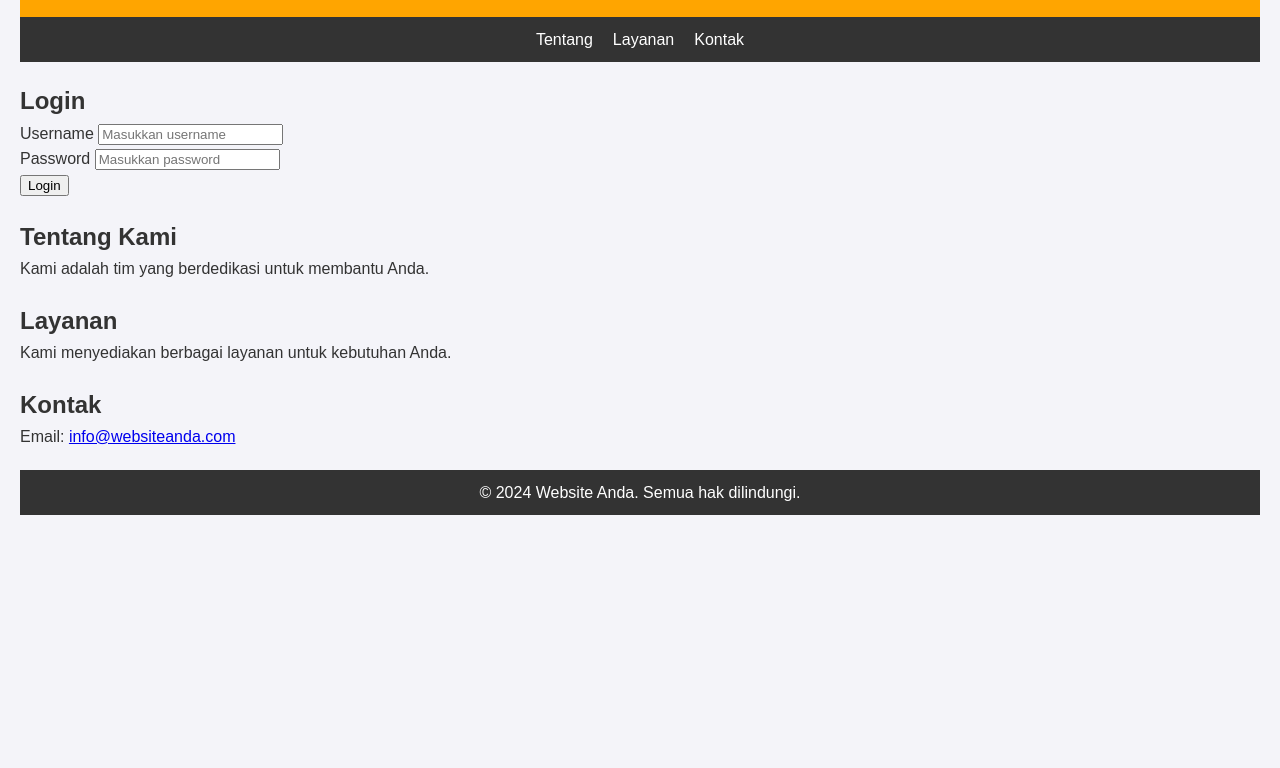
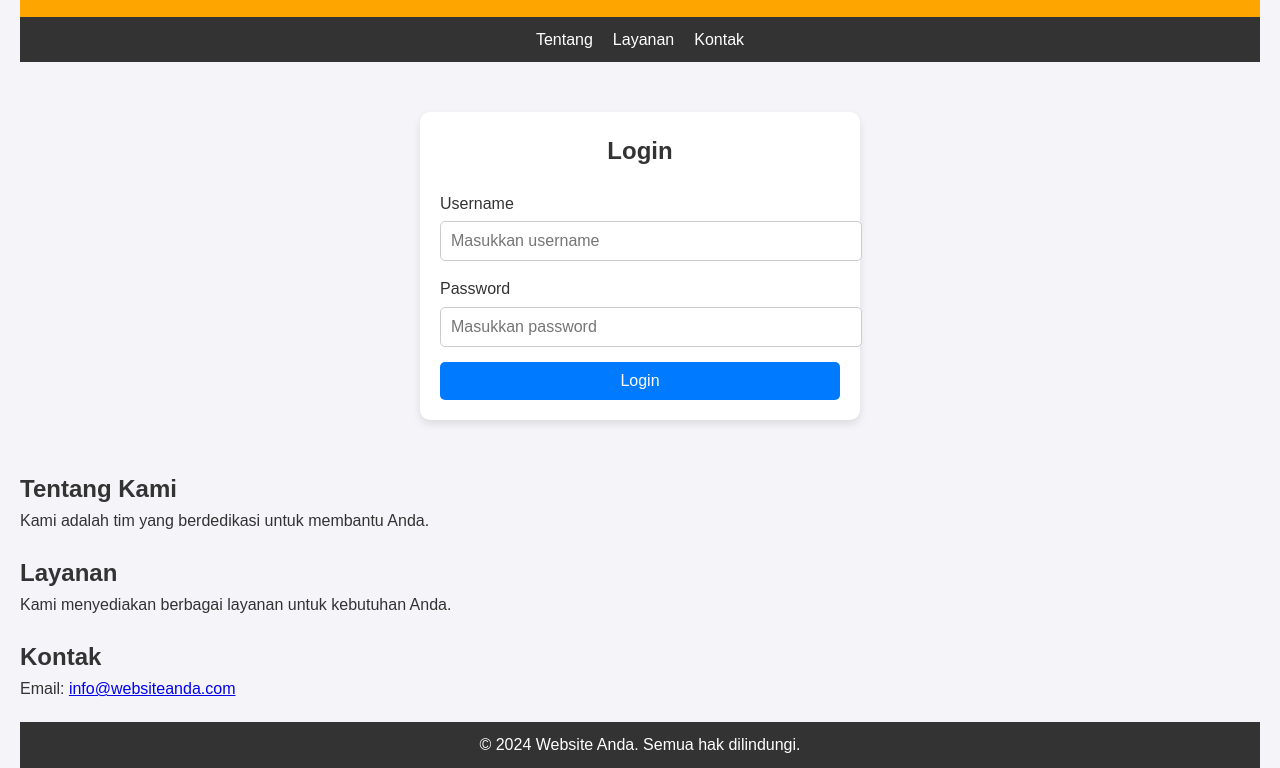
Before and after one commit to Henhaku/REWA, a plain HTML site: page index.html in a window 1280 px wide. Shown: the part 100-868 px from the top of the page. Before the commit the page ends 800 px from the top, so only its background shows below. Drawn offline with Linux system fonts and the light colour scheme.

Commit message:
Update styles.css

```diff
--- a/styles.css
+++ b/styles.css
@@ -82,3 +82,72 @@ body, h1, h2, p, ul, li, a {
     color: white;
     /* Warna teks footer */
   }
+  /* Bagian login */
+#login {
+  max-width: 400px;
+  /* Lebar maksimum form */
+  margin: 50px auto;
+  /* Posisikan form di tengah */
+  padding: 20px;
+  /* Jarak dalam form */
+  background-color: #ffffff;
+  /* Warna latar belakang */
+  border-radius: 10px;
+  /* Sudut melengkung */
+  box-shadow: 0 4px 8px rgba(0, 0, 0, 0.1);
+  /* Bayangan */
+}
+
+#login h2 {
+  text-align: center;
+  margin-bottom: 20px;
+  /* Jarak bawah judul */
+}
+
+.form-group {
+  margin-bottom: 15px;
+  /* Jarak antar input */
+}
+
+.form-group label {
+  display: block;
+  /* Label dalam satu baris */
+  margin-bottom: 5px;
+  /* Jarak bawah label */
+}
+
+.form-group input {
+  width: 100%;
+  /* Lebar input sesuai form */
+  padding: 10px;
+  /* Padding dalam input */
+  border: 1px solid #ccc;
+  /* Batas input */
+  border-radius: 5px;
+  /* Sudut melengkung */
+  font-size: 16px;
+  /* Ukuran teks */
+}
+
+button {
+  width: 100%;
+  /* Tombol selebar form */
+  padding: 10px;
+  /* Padding tombol */
+  background-color: #007BFF;
+  /* Warna tombol */
+  color: white;
+  /* Warna teks tombol */
+  border: none;
+  /* Hilangkan border */
+  border-radius: 5px;
+  /* Sudut melengkung */
+  font-size: 16px;
+  cursor: pointer;
+  /* Ganti kursor saat di-hover */
+}
+
+button:hover {
+  background-color: #0056b3;
+  /* Warna tombol saat di-hover */
+}
```
